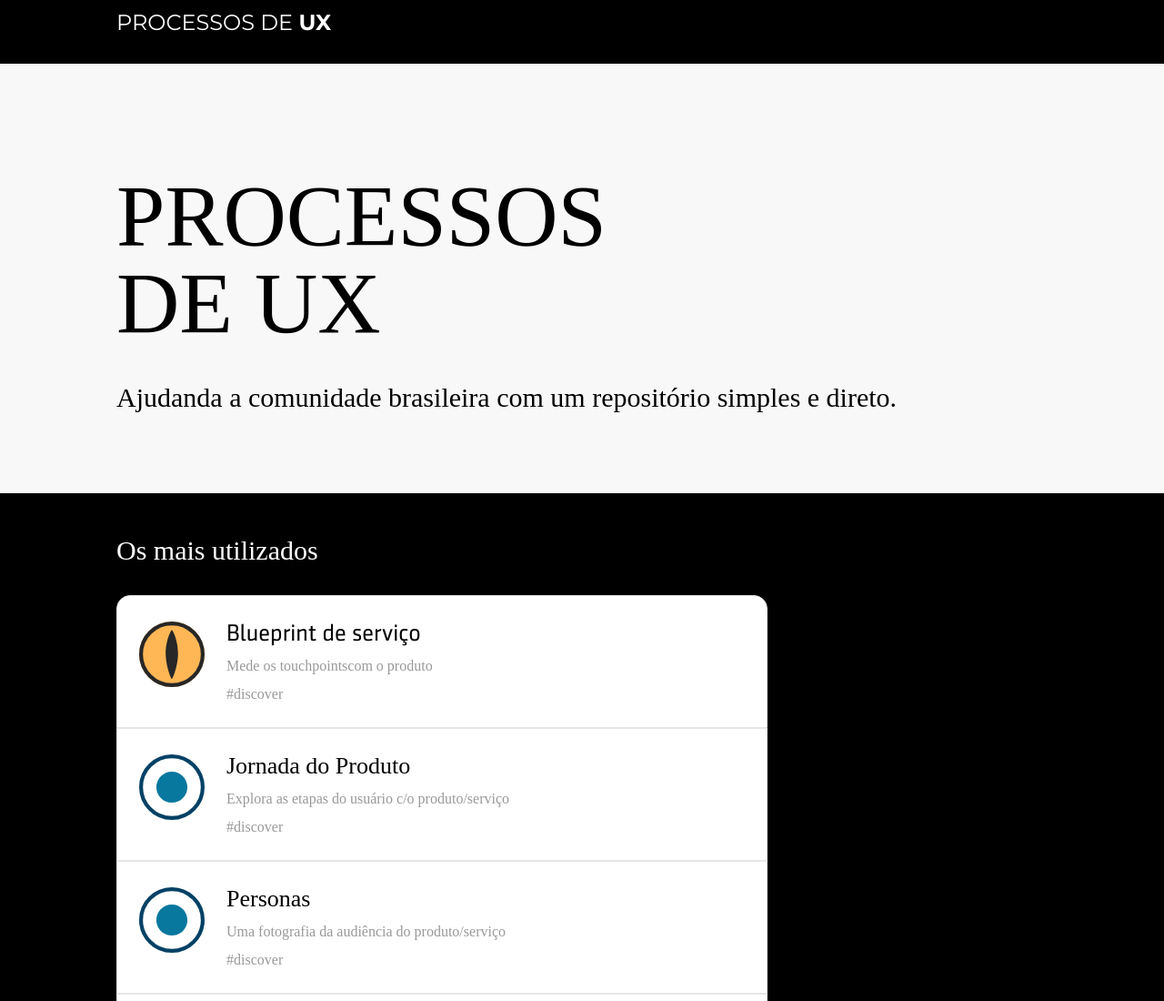
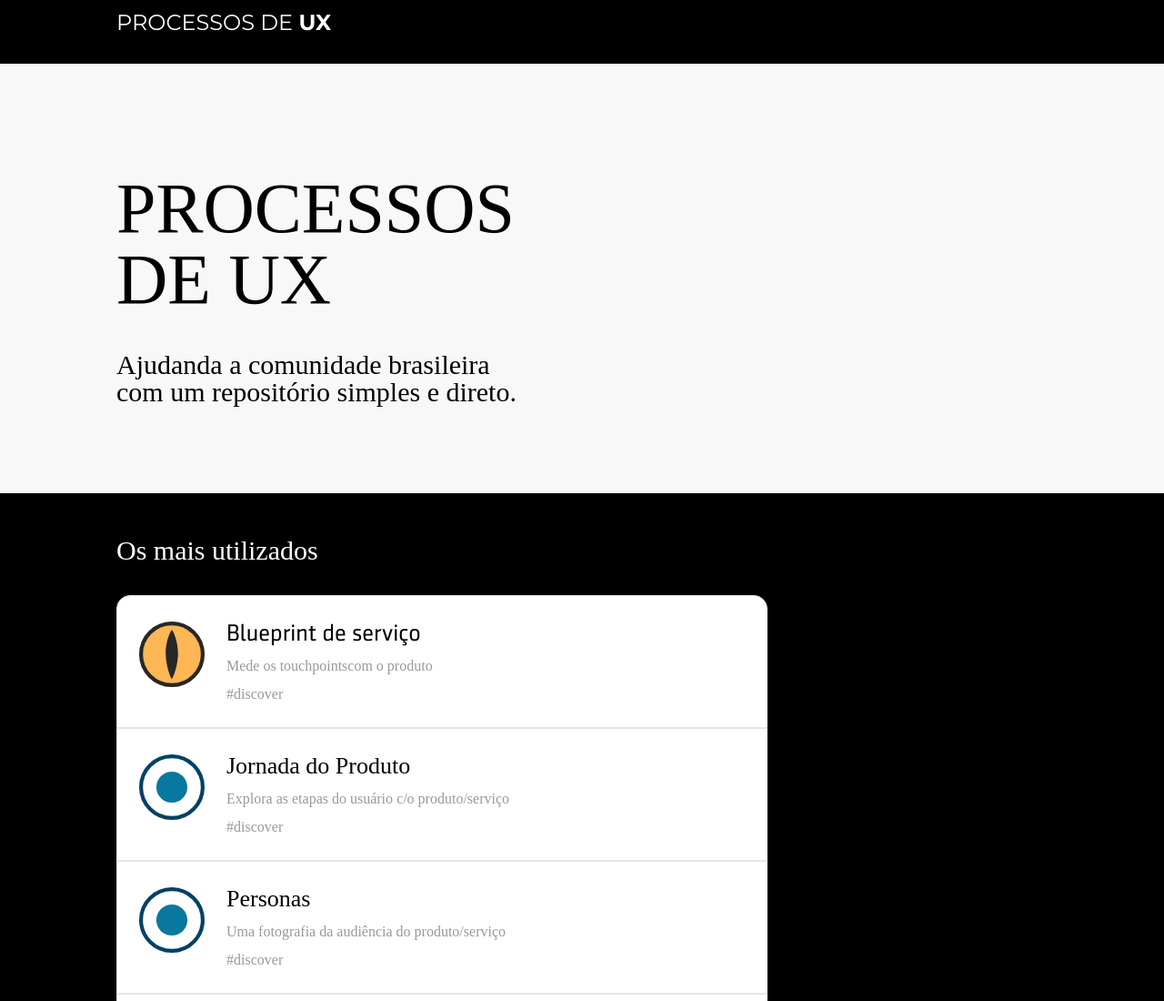
Before and after one commit to gustavomario/Processos-de-Ux---Site, a plain HTML site: page index.html in a window 1280 px wide. Shown: the top 1100 px of the page at 91% size. Drawn offline with Linux system fonts and the light colour scheme; files whose address does not match are found by name.

Commit message:
correcao de textos

```diff
--- a/index.html
+++ b/index.html
@@ -15,7 +15,7 @@
     </nav>
     <header>
         <h1>PROCESSOS <br>DE <strong>UX</strong></h1>
-        <h3> Ajudanda a comunidade brasileira com um repositório simples e direto.<h3>
+        <h3> Ajudanda a comunidade brasileira<br> com um repositório simples e direto.<h3>
     </header>
     <main>
         <div class="mais-tilizados">
--- a/style.css
+++ b/style.css
@@ -42,7 +42,7 @@ nav h1 {
     font-weight: 400;
     font-size: 24px;
     color: #ffffff;
-    margin-left:10%;
+    margin-left: 10%;
     padding-top: 1%;
 }
 
@@ -59,7 +59,7 @@ header {
 
 header h1 {
     font-family: SenticoSansDT-Bold;
-    font-size: 96px;
+    font-size: 78px;
     padding-left: 10%;
     padding-top: 120px;
 }
```
